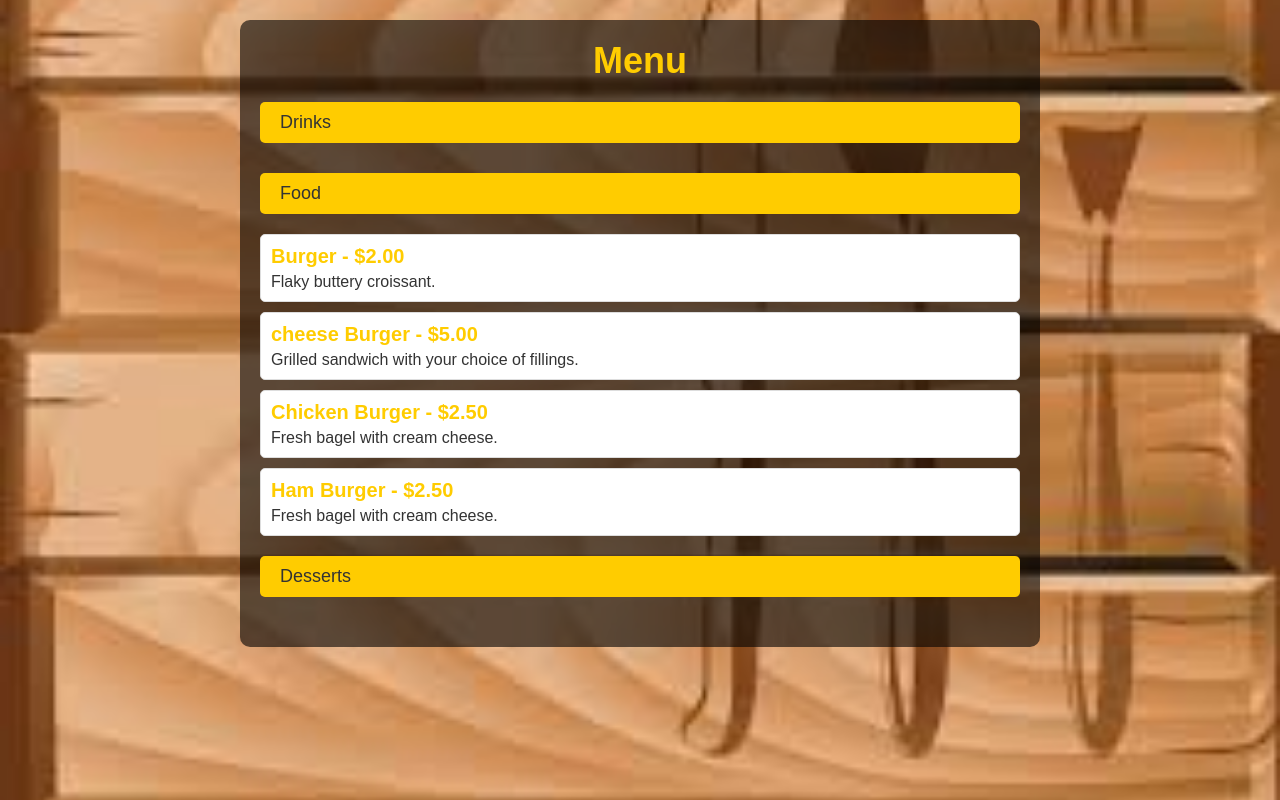
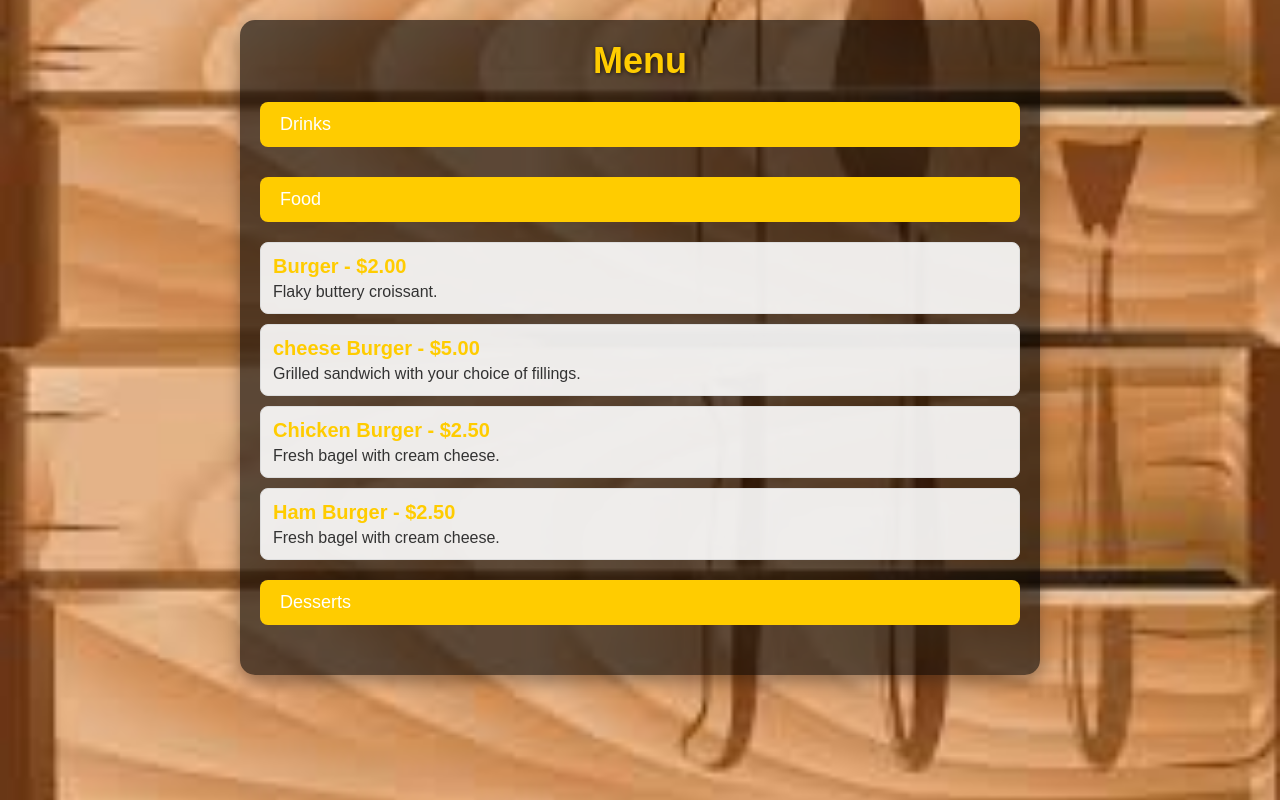
Before and after one commit to kritikthakur/Food-Ordering-Site-, a plain HTML site: page project/menu.html in a window 1280 px wide. Both pictures are taken after a click on the button "Food". Drawn offline with Linux system fonts and the light colour scheme.

Commit message:
Added animations style.css

```diff
--- a/project/style.css
+++ b/project/style.css
@@ -6,71 +6,12 @@
 
 body {
     font-family: Arial, sans-serif;
-    background-color: #f4f4f4;
+    background-image: url('images.jpg'); /* Replace with your image path */
+    background-size: cover;
+    background-position: center;
     padding: 20px;
-}
-
-.menu-container {
-    max-width: 800px;
-    margin: 0 auto;
-    text-align: center;
-}
-
-h1 {
-    font-size: 36px;
-    margin-bottom: 20px;
-    color: #333;
-}
-.menu-category{
-	margin 20px 0;
-}
-.menu-toggle {
-    padding: 10px 20px;
-    background-color: #d8dae3;
     color: white;
-    font-size: 18px;
-    border: none;
-    cursor: pointer;
-    width: 100%;
-    text-align: left;
-}
-
-.menu-toggle:hover {
-    background-color: #3f4f7b;
-}
-
-.menu-list {
-    display: none;
-    margin-top: 10px;
-}
-
-.menu-item {
-    padding: 10px;
-    background-color: #fff;
-    border: 1px solid #ddd;
-    margin-bottom: 10px;
-    border-radius: 5px;
-    text-align: left;
-}
-
-.menu-item h3 {
-    font-size: 20px;
-    margin-bottom: 5px;
-    color: #5c6bc0;
-}
-
-.menu-item p {
-    font-size: 16px;
-    color: #666;
-}
-/* Set a background image for the entire page */
-body {
-    font-family: Arial, sans-serif;
-    background-image: url('images.jpg'); /* Change the URL to the path of your image */
-    background-size: cover; /* Ensures the image covers the entire screen */
-    background-position: center; /* Keeps the image centered */
-    padding: 20px;
-    color: white; /* Text color for better contrast */
+    animation: fadeIn 1s ease-in-out;
 }
 
 /* Container for the menu */
@@ -78,16 +19,20 @@ body {
     max-width: 800px;
     margin: 0 auto;
     text-align: center;
-    background-color: rgba(0, 0, 0, 0.6); /* Semi-transparent background for readability */
+    background-color: rgba(0, 0, 0, 0.6); /* Semi-transparent for readability */
     padding: 20px;
-    border-radius: 10px;
+    border-radius: 15px;
+    box-shadow: 0 8px 16px rgba(0, 0, 0, 0.3);
+    animation: slideIn 0.5s ease-in-out;
 }
 
 /* Menu header */
 h1 {
     font-size: 36px;
     margin-bottom: 20px;
-    color: #ffcc00; /* Yellow color for header */
+    color: #ffcc00; /* Yellow color */
+    text-shadow: 1px 1px 5px rgba(0, 0, 0, 0.7);
+    animation: fadeInUp 1s ease-out;
 }
 
 /* Menu category button styles */
@@ -96,45 +41,98 @@ h1 {
 }
 
 .menu-toggle {
-    padding: 10px 20px;
-    background-color: #ffcc00; /* Yellow background for buttons */
-    color: #333;
+    padding: 12px 20px;
+    background-color: #ffcc00; /* Yellow color */
+    color: white;
     font-size: 18px;
     border: none;
     cursor: pointer;
     width: 100%;
     text-align: left;
-    border-radius: 5px;
+    border-radius: 8px;
     margin-bottom: 10px;
+    transition: background-color 0.3s ease, transform 0.2s ease;
+    animation: fadeInLeft 1s ease-in-out;
 }
 
 .menu-toggle:hover {
     background-color: #ffa000; /* Slightly darker yellow on hover */
+    transform: translateY(-2px);
 }
 
 /* Menu list styles */
 .menu-list {
     display: none;
     margin-top: 10px;
+    animation: fadeIn 0.5s ease-out;
 }
 
 /* Menu item styling */
 .menu-item {
-    padding: 10px;
-    background-color: #fff;
+    padding: 12px;
+    background-color: rgba(255, 255, 255, 0.9);
     border: 1px solid #ddd;
     margin-bottom: 10px;
-    border-radius: 5px;
+    border-radius: 8px;
     text-align: left;
+    transition: box-shadow 0.3s ease;
+    animation: fadeInUp 0.5s ease-in-out;
+}
+
+.menu-item:hover {
+    box-shadow: 0 4px 12px rgba(0, 0, 0, 0.2);
 }
 
 .menu-item h3 {
     font-size: 20px;
     margin-bottom: 5px;
-    color: #ffcc00;
+    color: #ffcc00; /* Yellow */
 }
 
 .menu-item p {
     font-size: 16px;
     color: #333;
 }
+
+/* Keyframe Animations */
+@keyframes fadeIn {
+    from {
+        opacity: 0;
+    }
+    to {
+        opacity: 1;
+    }
+}
+
+@keyframes fadeInLeft {
+    from {
+        transform: translateX(-50px);
+        opacity: 0;
+    }
+    to {
+        transform: translateX(0);
+        opacity: 1;
+    }
+}
+
+@keyframes fadeInUp {
+    from {
+        transform: translateY(30px);
+        opacity: 0;
+    }
+    to {
+        transform: translateY(0);
+        opacity: 1;
+    }
+}
+
+@keyframes slideIn {
+    from {
+        transform: translateY(100px);
+        opacity: 0;
+    }
+    to {
+        transform: translateY(0);
+        opacity: 1;
+    }
+}
```
